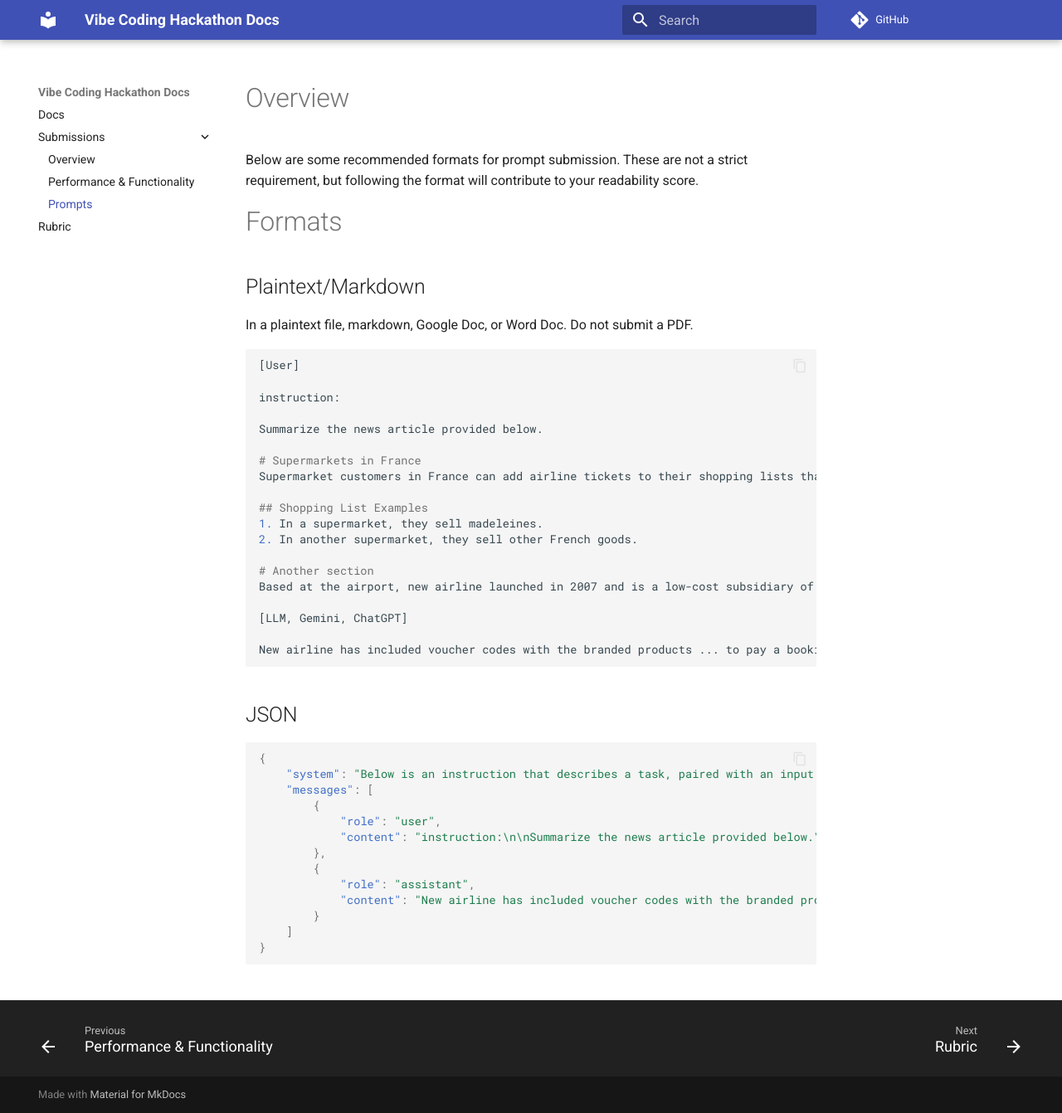
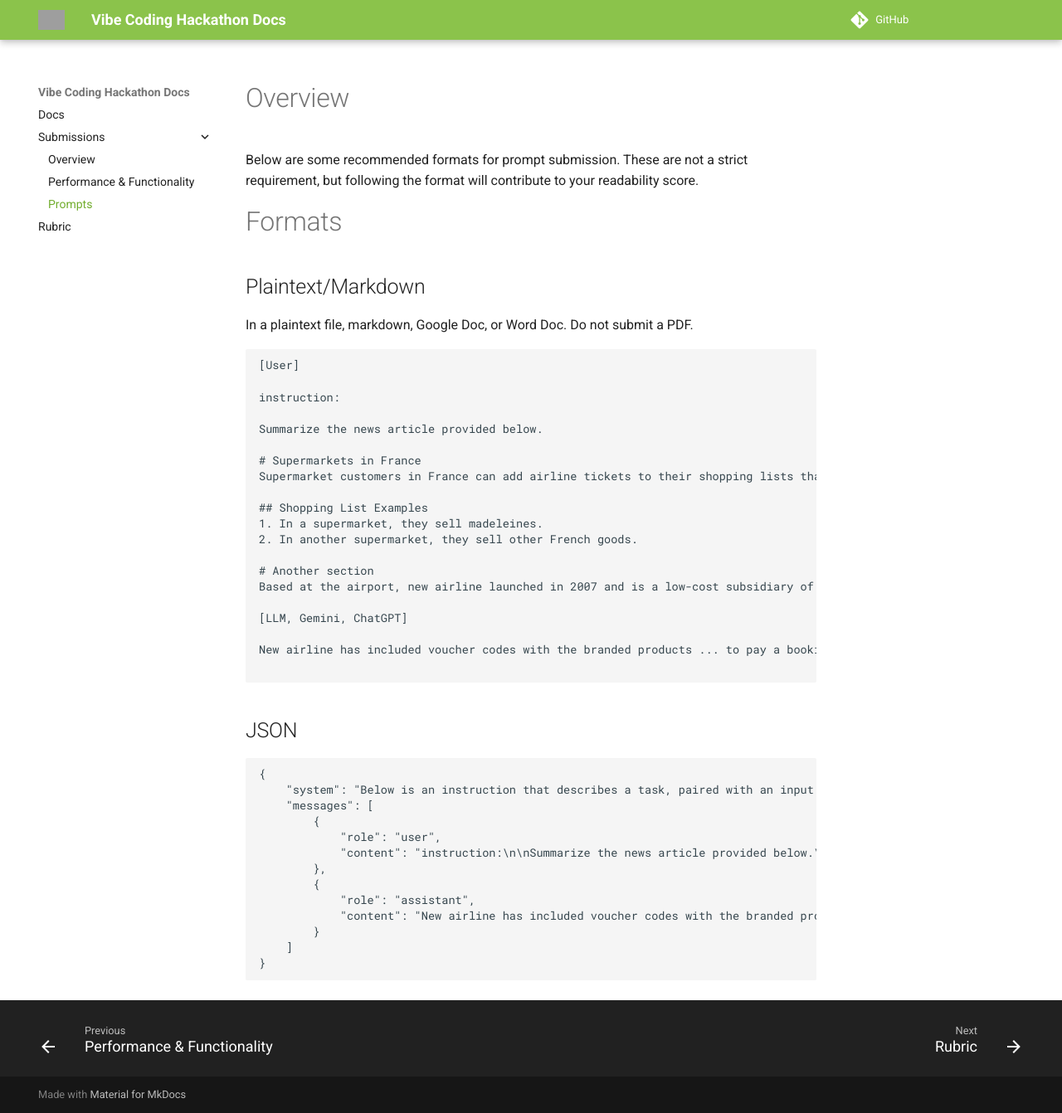
Before and after one commit to nyuvibecode/nyuvibecode.github.io, an MkDocs documentation site: the page built from docs/submissions/prompts.md, in a window 1280 px wide and 1342 px high. Shown: the whole window at 83% size. Built offline with MkDocs 1.6.1 and Material for MkDocs 9.7.7, drawn with Linux system fonts in a browser that asks for light colours; comment, search, counter and statistics services are not loaded; grey boxes are pictures that could not be loaded.

Commit message:
c hange mkdocs config

```diff
--- a/mkdocs.yml
+++ b/mkdocs.yml
@@ -9,26 +9,22 @@
       - Performance & Functionality: submissions/performance-and-functionality.md
       - Prompts: submissions/prompts.md
   - Rubric: rubric.md
+
 theme:
+  logo: assets/readme_assets/tiny_spid.png
+  features:
+  - navigation.footer
+  - search.highlight
   name: material
-  language: en
   palette:
-    primary: indigo
-    accent: indigo
-  features:
-    - navigation.instant
-    - navigation.top
-    - navigation.footer
-    - search.highlight
-    - header.autohide
-    - content.code.copy
+    primary: light green
+    accent: lime
+plugins: []
 markdown_extensions:
   - md_in_html
   - attr_list
   - pymdownx.emoji:
       emoji_index: !!python/name:material.extensions.emoji.twemoji
       emoji_generator: !!python/name:material.extensions.emoji.to_svg
-  - admonition
-  - pymdownx.superfences
 
 repo_url: https://github.com/nyuvibecode/nyuvibecode.github.io
```
